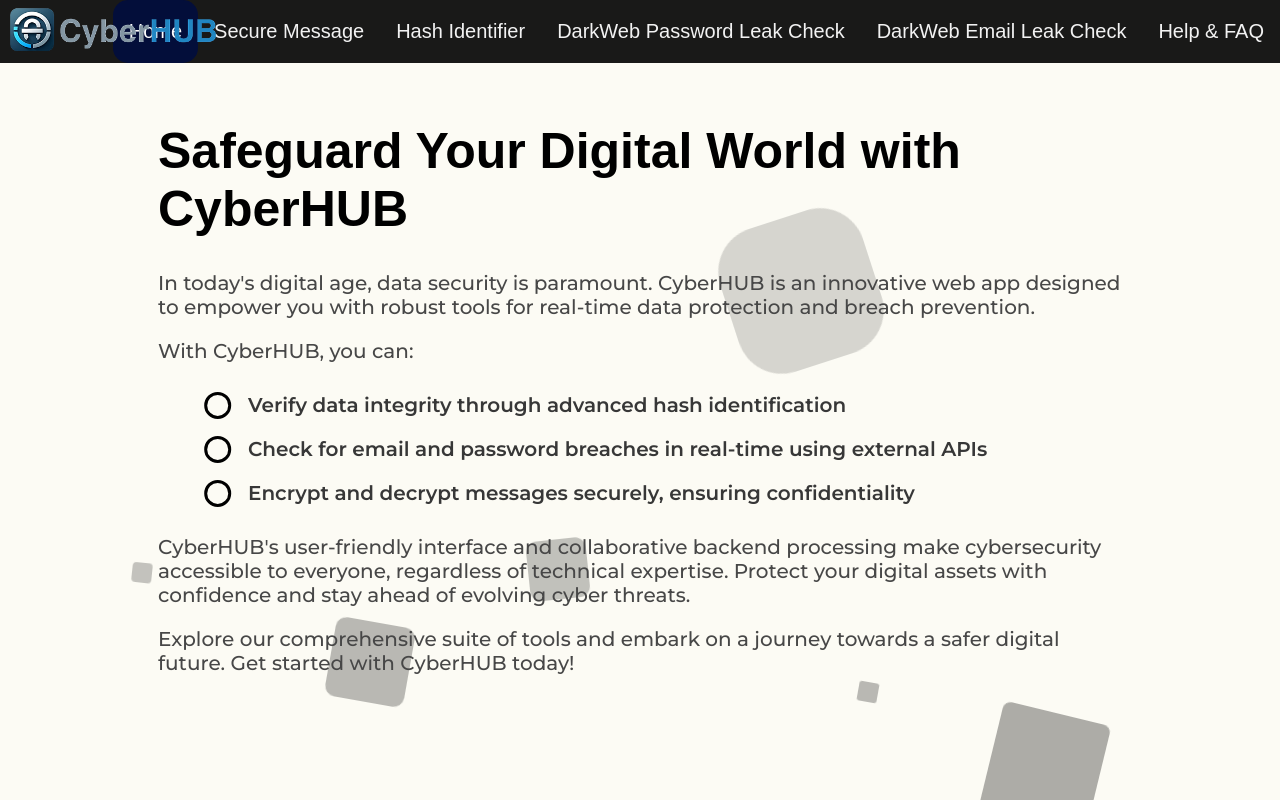
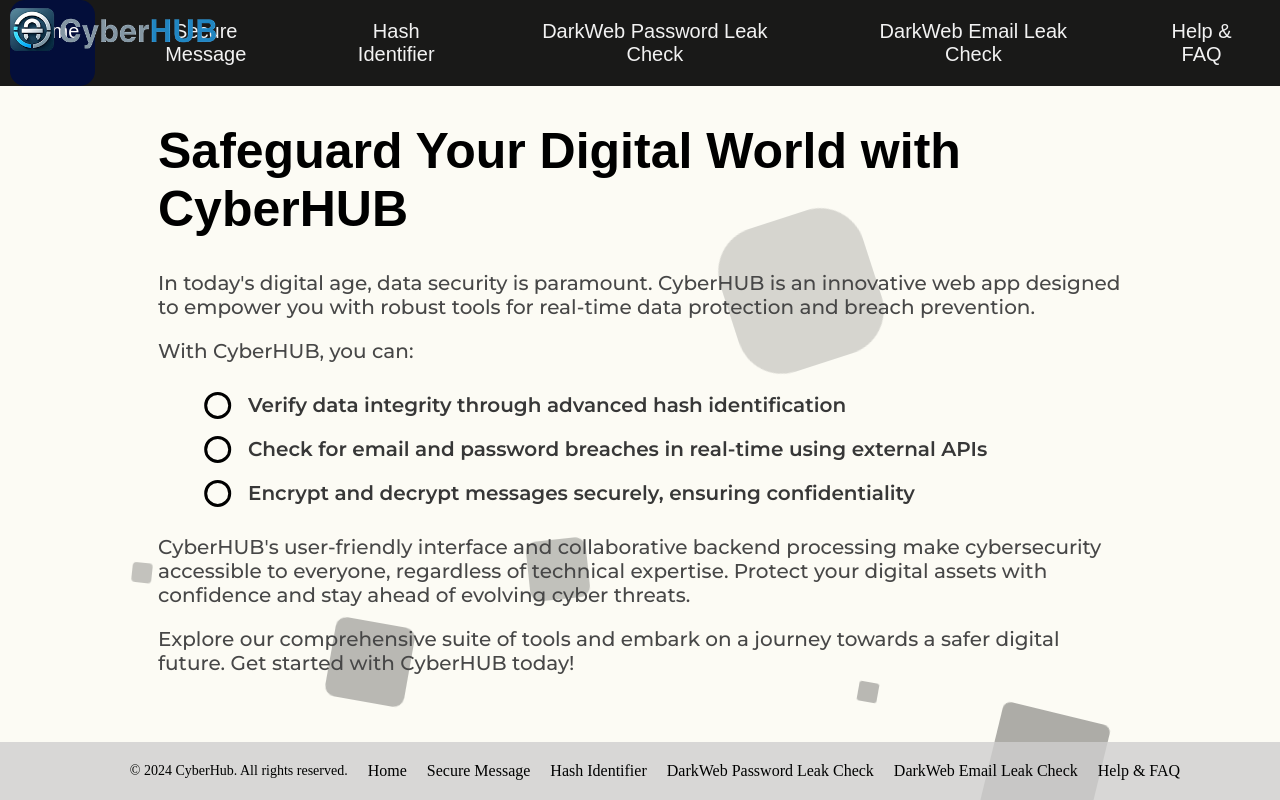
Before and after one commit to spaulll/CyberHUB, a Flask app: page / in a window 1280 px wide. Run offline with Flask 3, Linux system fonts and the light colour scheme; some web fonts are replaced.

Commit message:
feat:Footer

```diff
--- a/templates/emailleak.html
+++ b/templates/emailleak.html
@@ -159,4 +159,7 @@
     </div>
 </div>
 <script src="{{ url_for('static', filename='js/email_api_fetch.js') }}"></script>
+{% include 'footer.html' %}
+</body>
+</html>
 {% endblock %}
--- /dev/null
+++ b/templates/footer.html
@@ -0,0 +1,56 @@
+
+{% block body%}
+
+{% endblock %}
+<footer>
+    <style>
+        /* Footer styles */
+        footer {
+            position: fixed;
+            left: 0;
+            bottom: 0;
+            width: 100%;
+            background-color: rgba(207, 207, 207, 0.8); /* Translucent background color */
+            color: #000000; /* Black text color */
+            padding: 20px;
+            text-align: center;
+            transition: background-color 0.3s; /* Smooth transition on hover */
+        }
+
+        .footer-content {
+            max-width: 1200px;
+            margin: 0 auto;
+            display: flex;
+            flex-wrap: wrap;
+            justify-content: center;
+            align-items: center;
+        }
+
+        .footer-content p {
+            margin: 0;
+            flex: 0 0 auto;
+            font-size: 14px;
+            margin-right: 10px;
+        }
+
+        .menuitems {
+            color: #000000; /* Black text color */
+            text-decoration: none;
+            margin: 0 10px;
+            transition: color 0.3s; /* Smooth transition on hover */
+        }
+
+        .menuitems:hover {
+            color: #dddddd; /* Hover text color */
+        }
+    </style>
+    <div class="footer-content">
+        <p>&copy; 2024 CyberHub. All rights reserved.</p>
+        <a href="{{ url_for('index_home') }}" class="menuitems" id="index">Home</a>
+        <a href="{{ url_for('securemessage') }}" class="menuitems" id="securemessage">Secure Message</a>
+        <a href="{{ url_for('hashid') }}" class="menuitems" id="hashid">Hash Identifier</a>
+        <a href="{{ url_for('passwordleak') }}" class="menuitems" id="passwordleak">DarkWeb Password Leak Check</a>
+        <a href="{{ url_for('emailleak') }}" class="menuitems" id="emailleak">DarkWeb Email Leak Check</a>
+        <a href="{{ url_for('help') }}" class="menuitems" id="help">Help & FAQ</a>
+    </div>
+</footer>
--- a/templates/hashid.html
+++ b/templates/hashid.html
@@ -138,6 +138,7 @@
     </div>
 </div>
 <script src="{{url_for('static',filename='js/hash_api_fetch.js')}}"></script>
+{% include 'footer.html' %}
 </body>
 </html>
 {% endblock %}
--- a/templates/help.html
+++ b/templates/help.html
@@ -11,6 +11,7 @@
             Browse thorough our curated list of tool form Navigation bar on left,If you have any doubts please refer to the Help & FAQ section.
         </p>
     </div>
+{% include 'footer.html' %}
 </body>
 </html>
 {% endblock %}
--- a/templates/index.html
+++ b/templates/index.html
@@ -67,6 +67,7 @@
         <p>CyberHUB's user-friendly interface and collaborative backend processing make cybersecurity accessible to everyone, regardless of technical expertise. Protect your digital assets with confidence and stay ahead of evolving cyber threats.</p>
         <p>Explore our comprehensive suite of tools and embark on a journey towards a safer digital future. Get started with CyberHUB today!</p>
     </div>
+{% include 'footer.html' %}
 </body>
 </html>
 {% endblock %}
--- a/templates/passwordleak.html
+++ b/templates/passwordleak.html
@@ -180,6 +180,7 @@
     </div>
 </div>
 <script src="{{url_for('static',filename='js/pass_api_fetch.js')}}"></script>
+{% include 'footer.html' %}
 </body>
 </html>
 {% endblock %}
--- a/templates/securemessage.html
+++ b/templates/securemessage.html
@@ -335,4 +335,7 @@
   </div>
 </div>
 <script src="{{ url_for('static', filename='js/messageEncode.js') }}"></script>
+{% include 'footer.html' %}
+</body>
+</html>
 {% endblock %}
```
